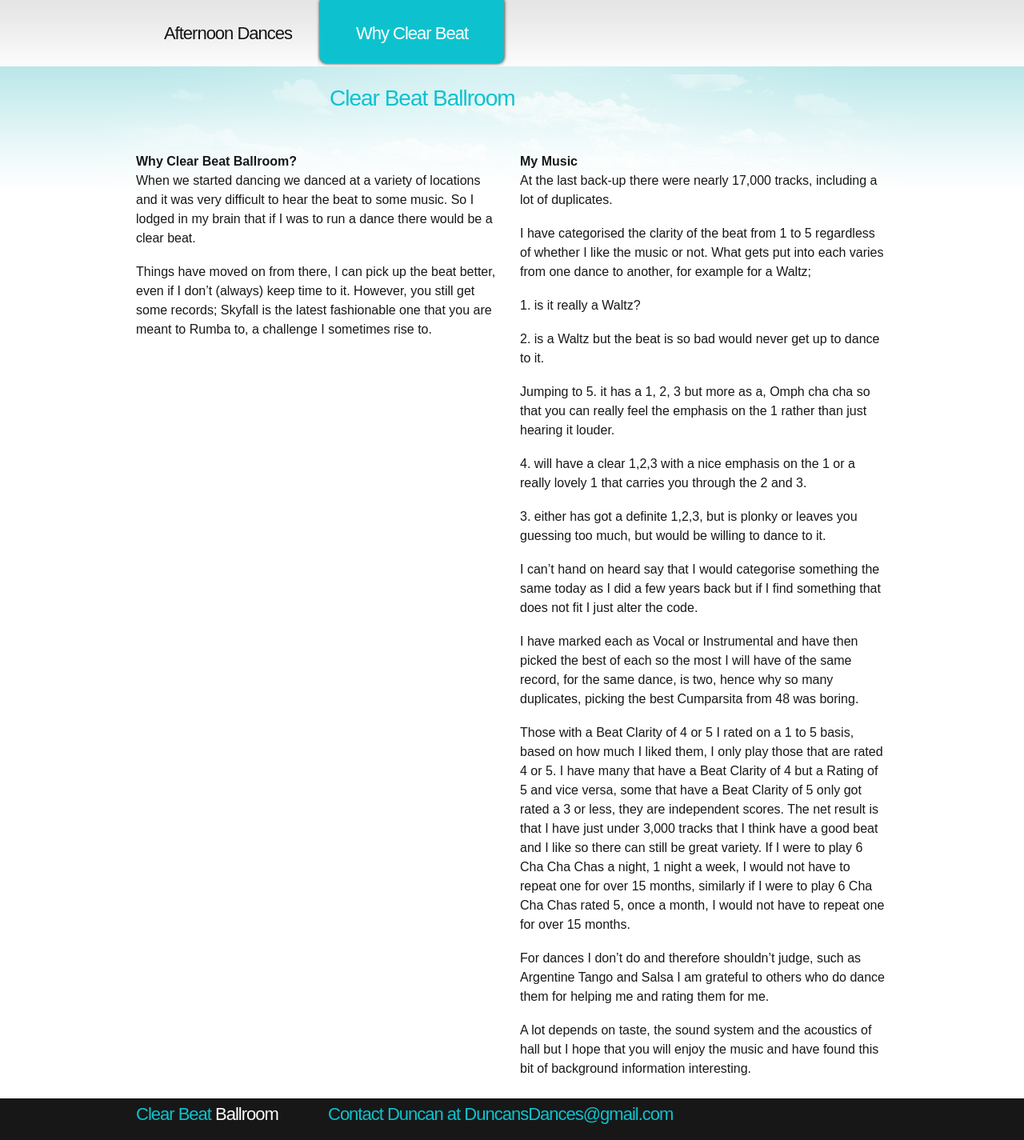
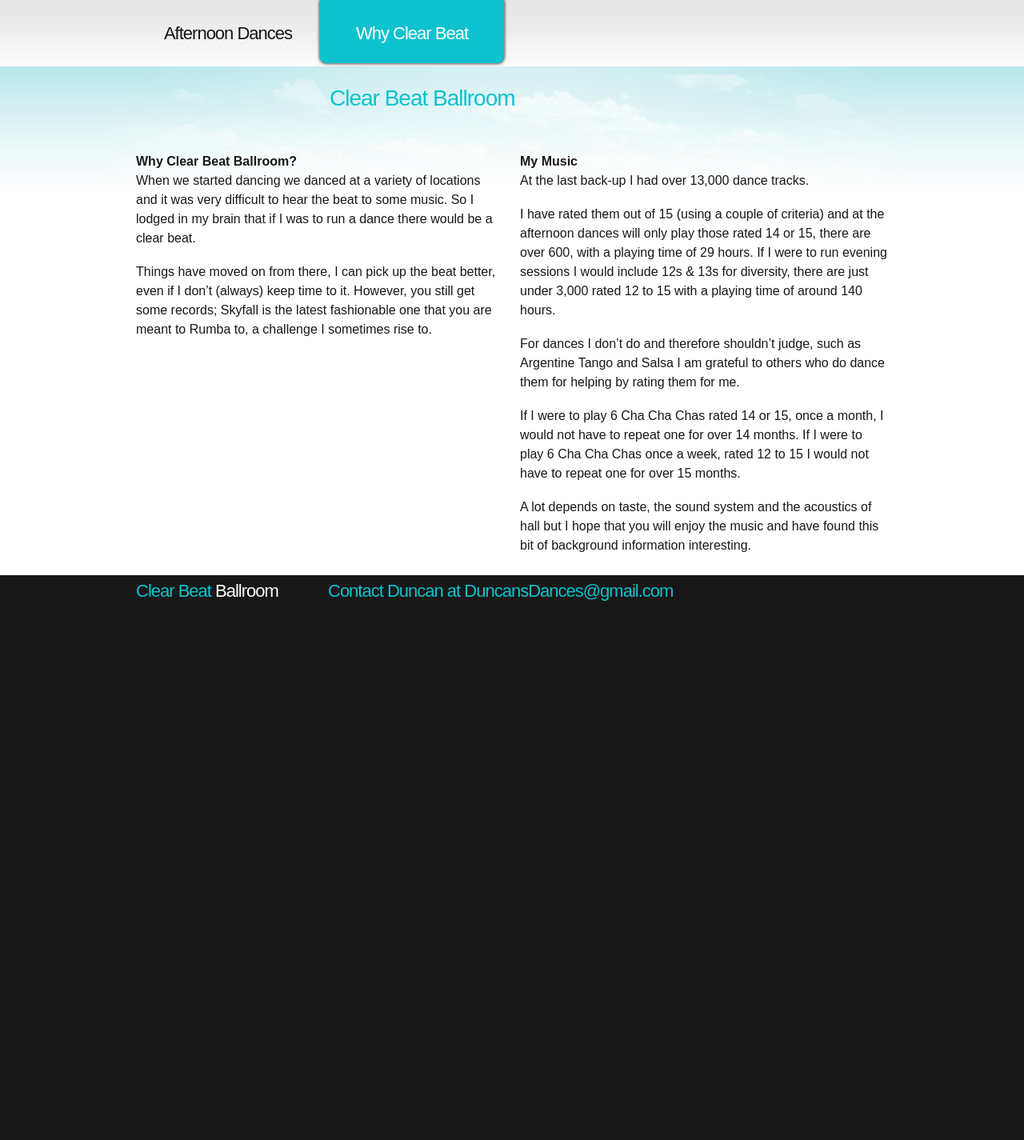
Before and after one commit to ramsayd/duncansdances, a Jekyll site: the page built from 40_why.md, in a window 1280 px wide. Shown: the whole page at 80% size. Built offline with Jekyll 4.4.1, drawn with Linux system fonts in a browser that asks for light colours; after the commit the page ends 900 px from its top, so only the background shows below that.

Commit message:
Update 40_why.md

```diff
--- a/40_why.md
+++ b/40_why.md
@@ -20,16 +20,9 @@ When we started dancing we danced at a variety of locations and it was very diff
 My Music
 </div>
 <p>
-At the last back-up there were nearly 17,000 tracks, including a lot of duplicates.
-</p><p>I have categorised the clarity of the beat from 1 to 5 regardless of whether I like the music or not. What gets put into each varies from one dance to another, for example for a Waltz;
-</p><p>1. is it really a Waltz?
-</p><p>2. is a Waltz but the beat is so bad would never get up to dance to it.
-</p><p>Jumping to 5. it has a 1, 2, 3 but more as a, Omph cha cha so that you can really feel the emphasis on the 1 rather than just hearing it louder.
-</p><p>4. will have a clear 1,2,3 with a nice emphasis on the 1 or a really lovely 1 that carries you through the 2 and 3.
-</p><p>3. either has got a definite 1,2,3, but is plonky or leaves you guessing too much, but would be willing to dance to it.
-</p><p>I can’t hand on heard say that I would categorise something the same today as I did a few years back but if I find something that does not fit I just alter the code.
-</p><p>I have marked each as Vocal or Instrumental and have then picked the best of each so the most I will have of the same record, for the same dance,  is two, hence why so many duplicates, picking the best Cumparsita  from 48 was boring.
-</p><p>Those with a Beat Clarity of 4 or 5 I rated on a 1 to 5 basis, based on how much I liked them, I only play those that are rated 4 or 5. I have many that have a Beat Clarity of 4 but a Rating of 5 and vice versa, some that have a Beat Clarity of 5 only got rated a 3 or less, they are independent scores. The net result is that I have just under 3,000 tracks that I think have a good beat and I like so there can still be great variety. If I were to play 6 Cha Cha Chas a night, 1 night a week, I would not have to repeat one for over 15 months, similarly if I were to play 6 Cha Cha Chas rated 5, once a month, I would not have to repeat one for over 15 months.
-</p><p>For dances I don’t do and therefore shouldn’t judge, such as Argentine Tango and Salsa I am grateful to others who do dance them for helping me and rating them for me.
+At the last back-up I had over 13,000 dance tracks.
+</p><p>I have rated them out of 15 (using a couple of criteria) and at the afternoon dances will only play those rated 14 or 15, there are over 600, with a playing time of 29 hours. If I were to run evening sessions I would include 12s & 13s for diversity, there are just under 3,000 rated 12 to 15 with a playing time of around 140 hours.
+</p><p>For dances I don’t do and therefore shouldn’t judge, such as Argentine Tango and Salsa I am grateful to others who do dance them for helping by rating them for me.
+</p><p>If I were to play 6 Cha Cha Chas rated 14 or 15, once a month, I would not have to repeat one for over 14 months. If I were to play 6 Cha Cha Chas once a week, rated 12 to 15 I would not have to repeat one for over 15 months.
 </p><p>A lot depends on taste, the sound system and the acoustics of hall but I hope that you will enjoy the music and have found this bit of background information interesting.
 </p></article>
```
